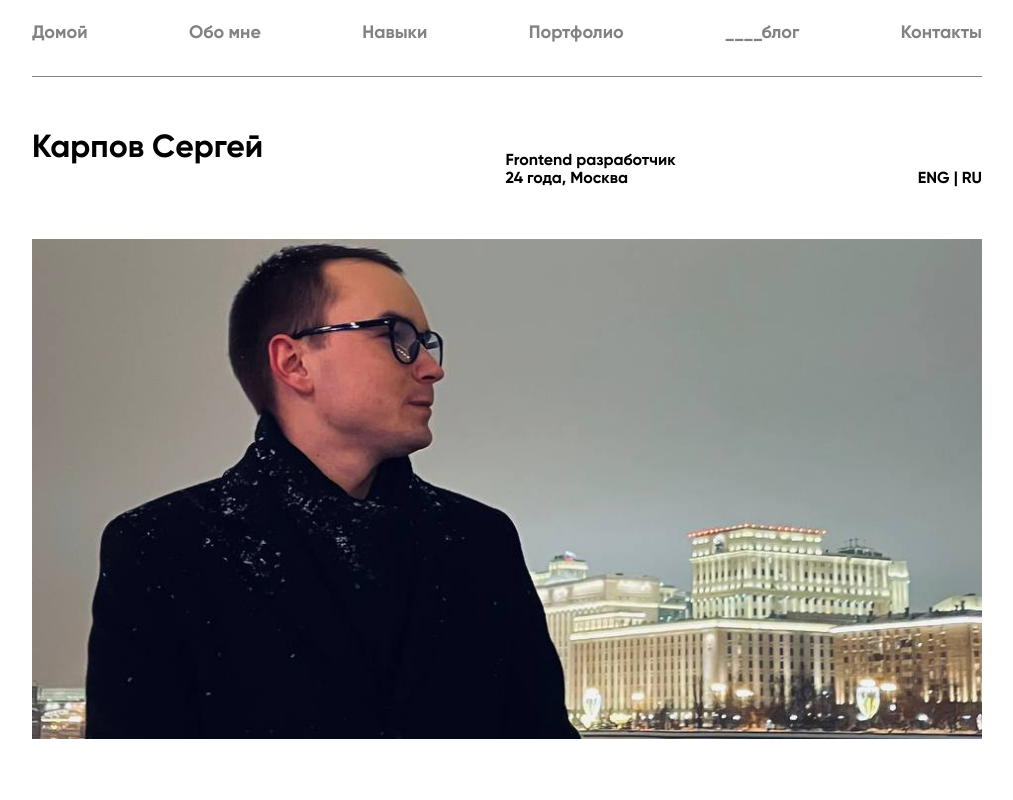
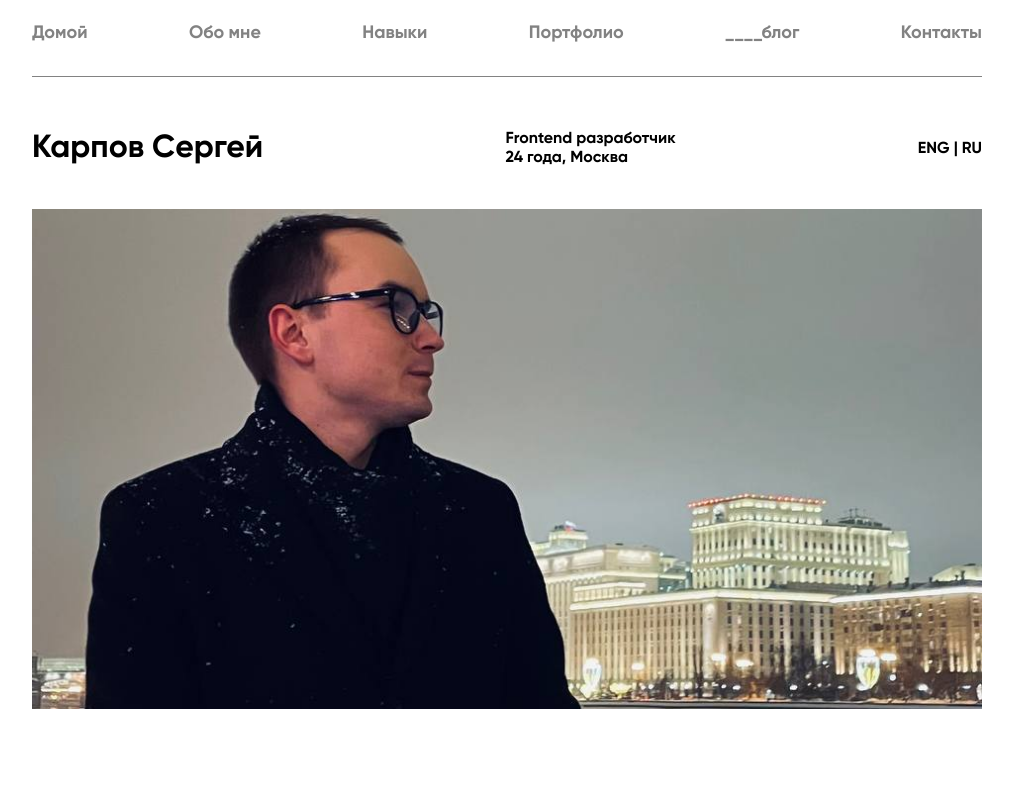
Before and after one commit to kqrte/resume, a plain HTML site: page index.html in a window 1280 px wide. Shown: the top 800 px of the page, without its empty margins (133-1146 px from the left). Drawn offline with Linux system fonts and the light colour scheme; files whose address does not match are found by name.

Commit message:
Update style.css

```diff
--- a/CSS/style.css
+++ b/CSS/style.css
@@ -97,7 +97,8 @@ p {
 .home_info {
     justify-content: space-between;
     align-items: flex-end;
-    margin-bottom: 50px;
+    margin-bottom: 20px;
+    align-items: center;
 }
 
 .sergey_foto {
```
